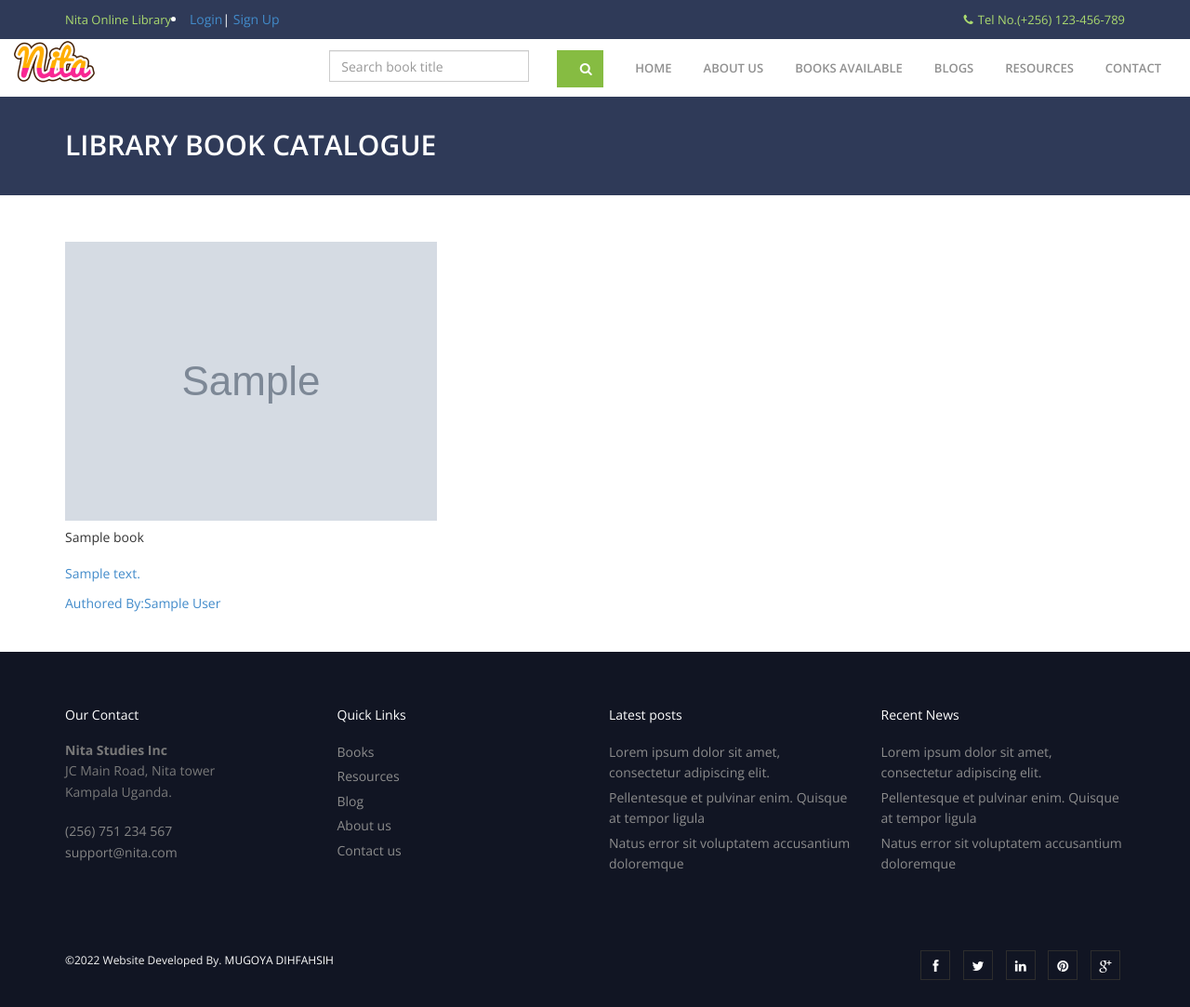
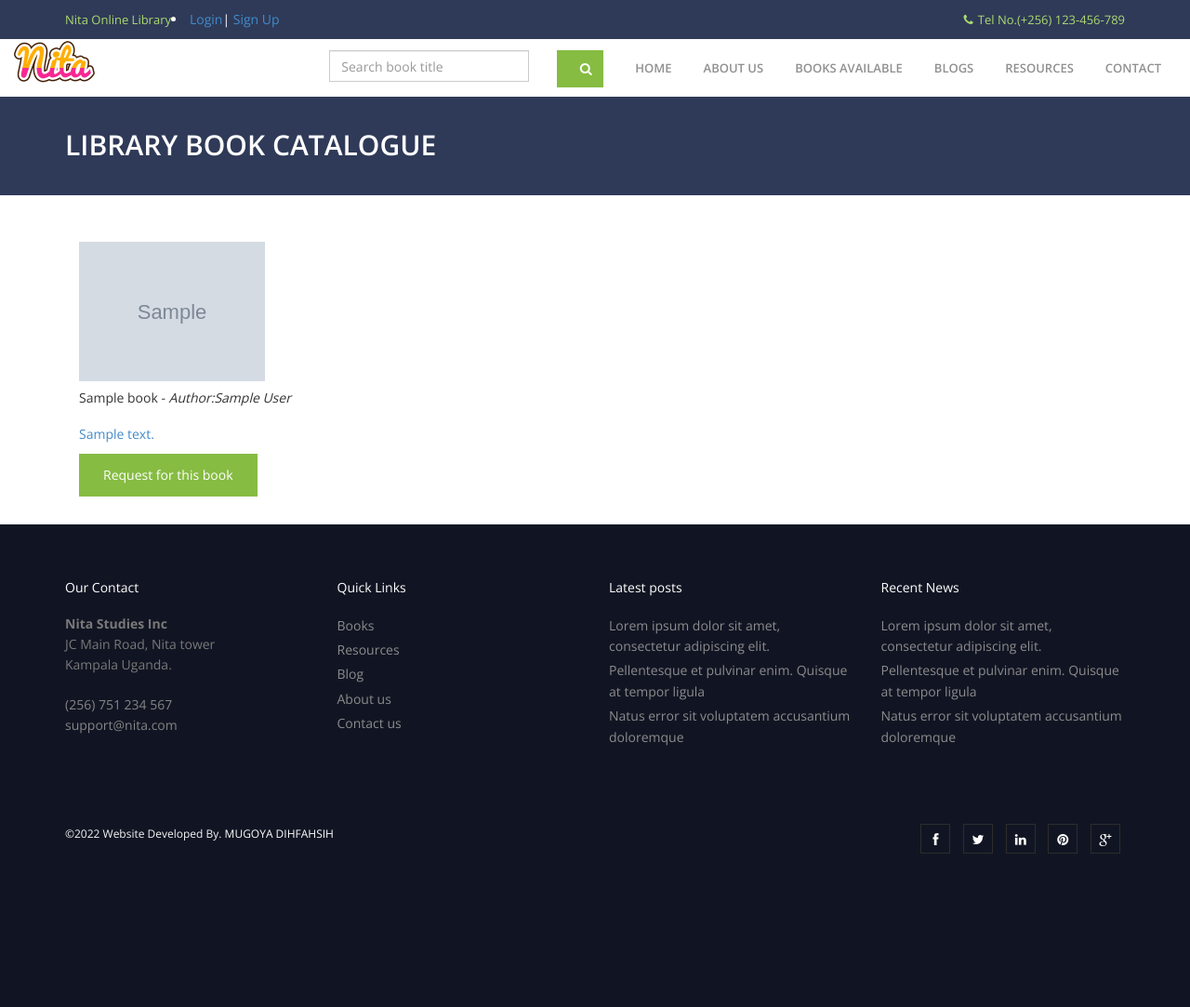
Before and after one commit to Dihfahsih1/library, a Django app: template templates/main-page/search_catalogue.html in a window 1280 px wide. Shown: the top 1083 px of the page at 93% size. After the commit the page ends 918 px from the top, so only its background shows below. Run offline with Django 4.2, Linux system fonts and the light colour scheme; the template is opened without the code that fills it: most values are stand-ins (such as "Sample title", 1, 10 or a date in 2020); grey boxes marked "Sample" are stand-in pictures; some libraries are stand-ins or nearby versions.

Commit message:
make search module more user friendly

```diff
--- a/django_lms/dev_settings.py
+++ b/django_lms/dev_settings.py
@@ -8,3 +8,5 @@ DATABASES = {
         "NAME": os.path.join(BASE_DIR, "db.sqlite3"),
     }
 }
+MEDIA_URL = '/media/'
+MEDIA_ROOT = os.path.join(BASE_DIR, 'media')
--- a/lmsApp/models.py
+++ b/lmsApp/models.py
@@ -44,6 +44,7 @@ class SubCategory(models.Model):
         return str(f"{self.category} - {self.name}")
 
 class Books(models.Model):
+    book_cover = models.ImageField(upload_to="media/book-covers", blank=True, null=False)
     sub_category = models.ForeignKey(SubCategory, on_delete= models.CASCADE)
     isbn = models.CharField(max_length=250)
     title = models.CharField(max_length=250)
--- a/lmsApp/views.py
+++ b/lmsApp/views.py
@@ -619,6 +619,7 @@ def search(request):
             status = Books.objects.filter(title__icontains=book_name) # filter returns a list so you might consider skip except part
         except:
             pass
-        return render(request,"main-page/search_catalogue.html",{"books":status})
+        context={"books":status, 'item':book_name}
+        return render(request,"main-page/search_catalogue.html",context)
     else:
         return render(request,"main-page/search_catalogue.html",{})
--- a/templates/main-page--base.html
+++ b/templates/main-page--base.html
@@ -73,7 +73,7 @@
                   {% csrf_token %}
 
                   <div class="col-lg-9" style="padding-top:12px">
-                    <input type="text"  name="search" class="form-control" placeholder="Search book title">
+                    <input type="text"  name="search" class="form-control" {% if request.POST %}placeholder={{item}} {% else %} placeholder="Search book title" {% endif %}>
                   </div>
                   <div class="col-lg-2" style="padding-top:12px">
                     <button type="submit"  class="btn btn-search input-group-addon" style="border-radius:50%"><i class="fa fa-search"></i></button>
--- a/templates/main-page/search_catalogue.html
+++ b/templates/main-page/search_catalogue.html
@@ -16,32 +16,34 @@
 
 						<div class="row">
 							<div class="col-md-12">
+								<div class="col-md-4">
 									<div class="about-logo">
 										{% if books %}
 													{% for each_book in books %}
-													<a href="{% url 'welcome' %}">
+														<a href="{% url 'welcome' %}" style="text-decoration:none">
 														<!--Upon successful search book image with hyperlink appears -->
 														<div class="gallery-item">
 																<div class="gallery-thumb">
-																	<img src="{{each_book.image.url}}" alt="No Image" class="img-responsive" >
+																		<img {% if each_book.book_cover %} src="{{each_book.book_cover.url}}" {% else %}alt="No Image"{% endif %} class="img-responsive" width="200">
 
 																</div>
 																<div class="gallery-details">
 																	<div class="editContent">
-																		<h5>{{each_book.title}}</h5>
+																			<h5>{{each_book.title}} - <i>Author:{{each_book.author}}</i></h5>
 																	</div>
 																	<div class="editContent">
 																			<p>{{each_book.description}}</p>
 																	</div>
-																<p>Authored By:{{each_book.author}}</p>
 																</div>
 															</a>
 														</div>
+														<a href="#"><button class="btn btn-primary">Request for this book</button></a>
 													{% endfor %}
 
 													{% else %}
-												<h4>There is no book with search a title,please try again</h4>
+													<h4>There is no book with search a title <b>{{item}}</b>, Please try with a corect one </h4>
 												{% endif %}
+									</div>
 								</div>
 							</div>
 						</div>
```
Also changed, not shown: django_lms/settings.py (+9 -7 lines), db.sqlite3, lmsApp/migrations/0003_books_book_cover.py (added), media/media/book-covers/prayinghealing.jpg (added). Lines whose indentation alone changed are shown as unchanged.
